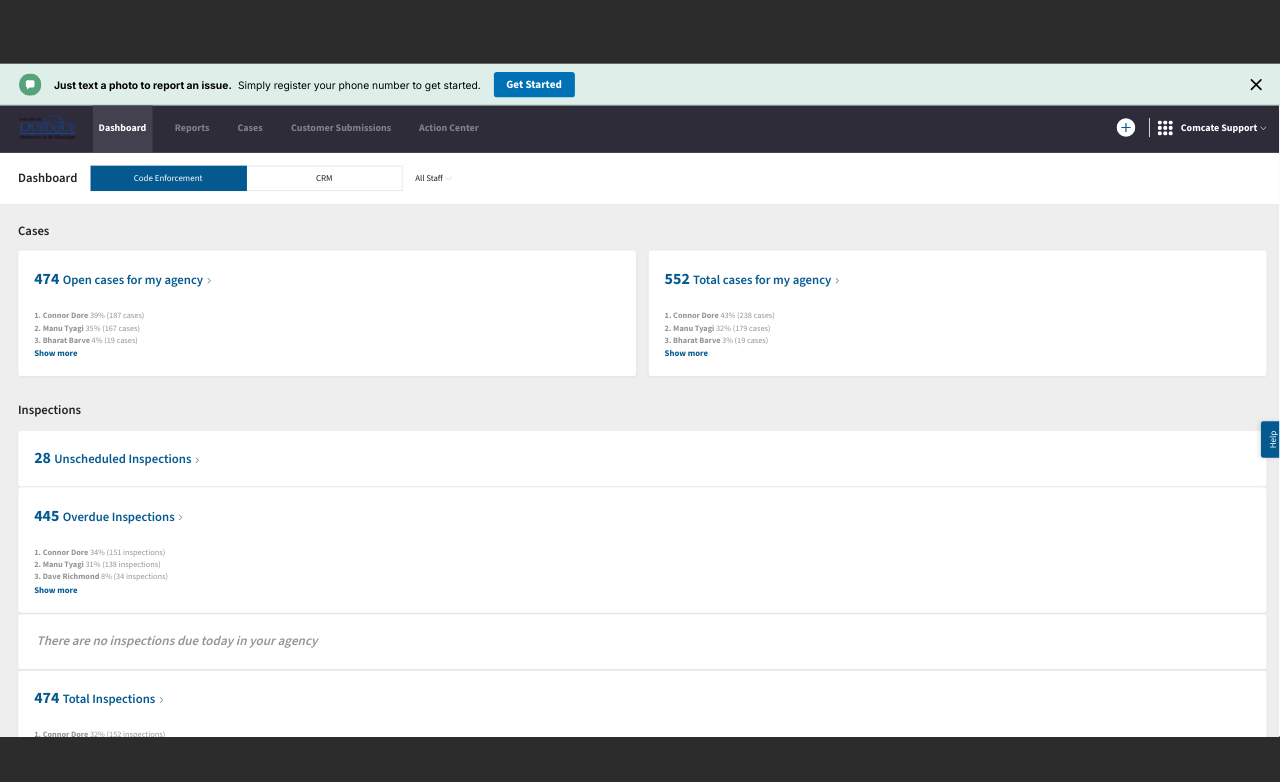
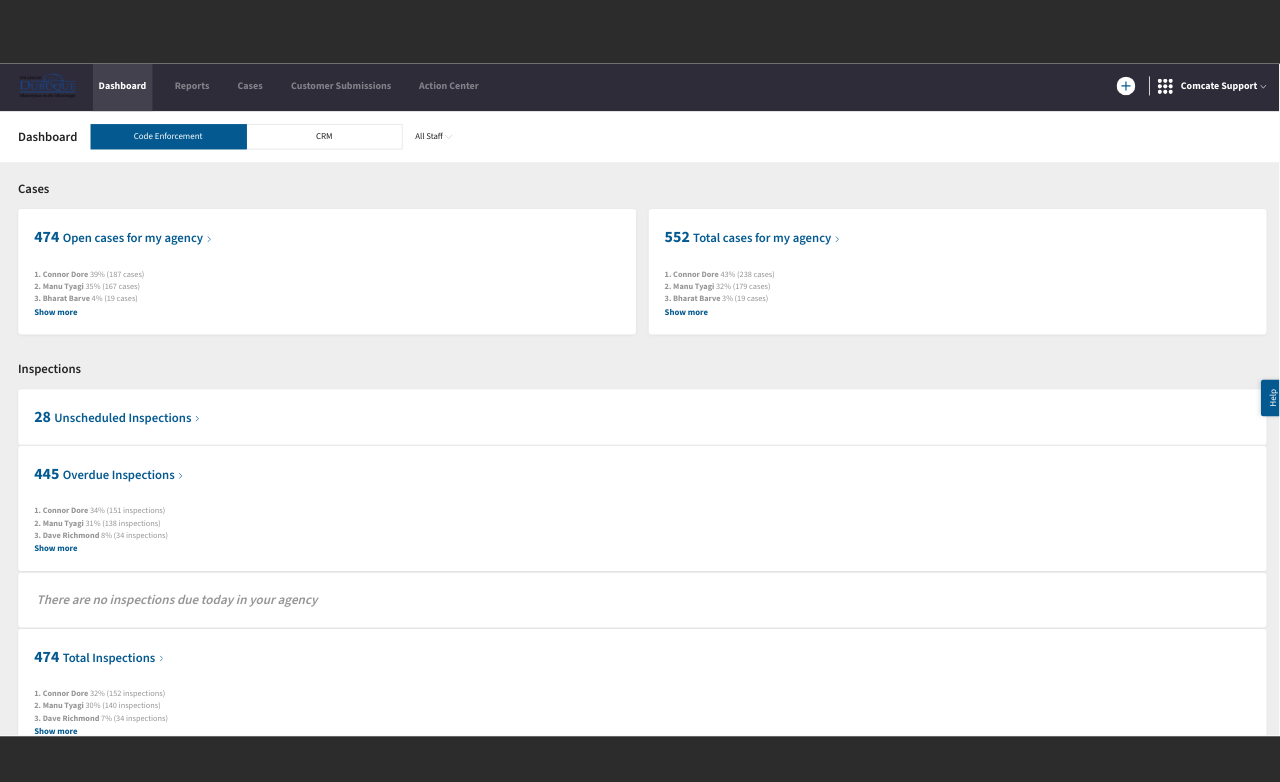
Before and after one commit to shahvar-rachel/comcate-text-to-submit, a plain HTML site: page index.html in a window 1280 px wide. Drawn offline with nearby package versions, Linux system fonts and the light colour scheme.

Commit message:
Revert "Add top banner with the text-a-photo callout above the navigation"
This reverts commit 28cf80f.

Co-Authored-By: Claude Opus 5.5 <noreply@anthropic.com>

```diff
--- a/index.html
+++ b/index.html
@@ -215,8 +215,7 @@
   .stage.hint .hdr-btn,
   .stage.hint .menu.open .menu-link,
   .stage.hint .popover-close,
-  .stage.hint .popover-cta,
-  .stage.hint .top-banner button {
+  .stage.hint .popover-cta {
     box-shadow: 0 0 0 2px rgba(24, 160, 251, 0.9) inset;
     background-color: rgba(24, 160, 251, 0.25);
   }
@@ -276,31 +275,12 @@
   .popover-cta { width: 100%; }
 
   /* ---------- My Profile + registration banner ---------- */
-  /* Pages can be taller than the stage (top banner, profile content), so they scroll */
-  .screen {
+  /* Profile content is taller than the stage, so it scrolls */
+  .screen[data-screen="profile"] {
     overflow-y: auto;
     scrollbar-width: none;
   }
-  .screen::-webkit-scrollbar { display: none; }
-  .page-body { position: relative; height: 846px; }
-
-  /* ---------- Top banner: same callout as the create menu's promo ---------- */
-  .top-banner {
-    display: flex;
-    align-items: center;
-    gap: 16px;
-    height: 52px;
-    padding: 0 14px 0 24px;
-    background: var(--mint);
-    border-bottom: 1px solid rgba(86, 162, 123, 0.45);
-    font-family: "Inter", sans-serif;
-    color: #000;
-  }
-  .top-banner .icon { flex-shrink: 0; display: block; }
-  .top-banner p { margin: 0; font-size: 13px; line-height: normal; }
-  .top-banner p strong { font-weight: 700; margin-right: 4px; }
-  .top-banner .btn-primary { height: 32px; padding: 0 16px; font-size: 14px; }
-  .top-banner .icon-btn { margin-left: auto; }
+  .screen[data-screen="profile"]::-webkit-scrollbar { display: none; }
 
   .profile-page {
     position: relative;
@@ -744,32 +724,16 @@
     </div>
   </template>
 
-  <!-- Top banner, added above the navigation on each page -->
-  <template id="tpl-banner">
-    <div class="top-banner" data-top-banner>
-      <svg class="icon" width="28" height="28" viewBox="0 0 28 28" fill="none" aria-hidden="true"><circle cx="14" cy="14" r="14" fill="#56a27b"/><path d="M8.5 10.5a2 2 0 0 1 2-2h7a2 2 0 0 1 2 2v5a2 2 0 0 1-2 2h-4.2L10 20v-2.5h.5a2 2 0 0 1-2-2z" fill="#fff"/></svg>
-      <p><strong>Just text a photo to report an issue.</strong> Simply register your phone number to get started.</p>
-      <button type="button" class="btn-primary" data-go="profile">Get Started</button>
-      <button type="button" class="icon-btn" data-action="dismiss-promo" aria-label="Dismiss">
-        <img src="assets/icon-x.svg" alt="" width="24" height="24">
-      </button>
-    </div>
-  </template>
-
   <div class="stage" id="stage">
 
     <!-- 1. Dashboard (flow start) -->
     <section class="screen" data-screen="dashboard" aria-label="Dashboard">
-      <div data-include="tpl-banner"></div>
-      <div class="page-body">
-        <div data-include="tpl-dashboard"></div>
-        <div class="menu-anchor"><div data-include="tpl-menus"></div></div>
-      </div>
+      <div data-include="tpl-dashboard"></div>
+      <div class="menu-anchor"><div data-include="tpl-menus"></div></div>
     </section>
 
     <!-- 2. My Profile with phone registration -->
     <section class="screen" data-screen="profile" aria-label="My Profile">
-      <div data-include="tpl-banner"></div>
       <div class="profile-page">
         <div class="profile-top">
           <header class="app-header" style="height:64px">
@@ -942,12 +906,10 @@
     });
   }
 
-  // The promo (in the create menu and the top banner) only shows while no phone is
-  // registered, and never again once dismissed from either place
+  // The promo only shows while no phone is registered, and never again once dismissed
   function renderPromo() {
     const hidePromo = promoDismissed || !!profile.phone;
     document.querySelectorAll('.create-menu').forEach(m => m.classList.toggle('promo-dismissed', hidePromo));
-    document.querySelectorAll('[data-top-banner]').forEach(b => { b.hidden = hidePromo; });
   }
 
   let hintTimer;
```
